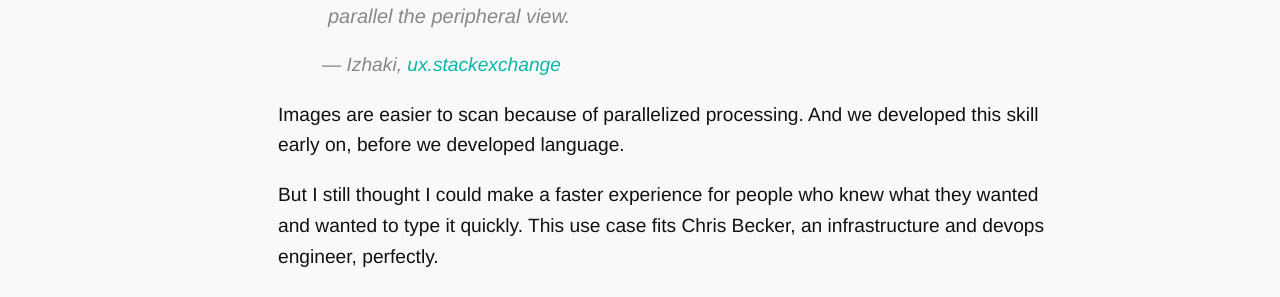
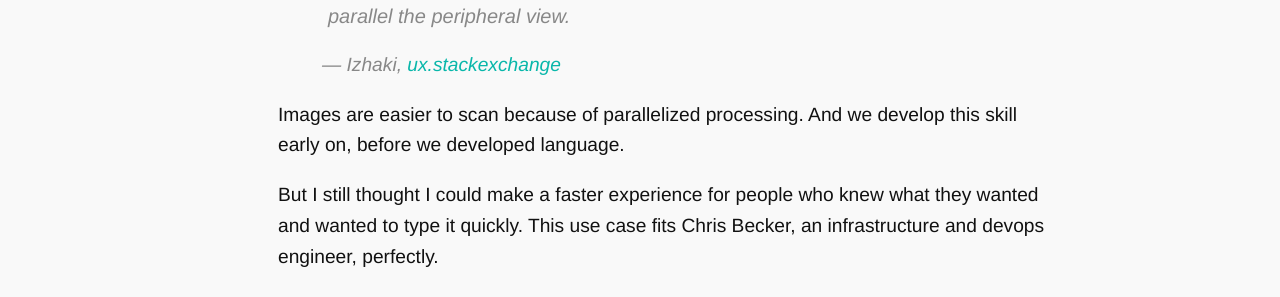
Before and after one commit to ReptarAzar/reptarazar.github.io, a Jekyll site: the page built from _posts/2015-01-11-ifttt.markdown, in a window 1280 px wide and 900 px high, scrolled down 1276 px. Shown: the part 156-453 px from the top of the window. Built offline with Jekyll 4.4.1, drawn with Linux system fonts in a browser that asks for light colours; nearby versions of some CDN libraries.

Commit message:
SO MANY REVISIONS

```diff
--- a/_posts/2015-01-11-ifttt.markdown
+++ b/_posts/2015-01-11-ifttt.markdown
@@ -85,7 +85,7 @@ categories:
         <p>— Izhaki, <a href="http://ux.stackexchange.com/questions/71767/which-gives-heavier-congitive-load-in-grid-on-phone-screen-grid-of-images-or-gr">ux.stackexchange</a></p>
     </blockquote>
 
-        <p>Images are easier to scan because of parallelized processing. And we developed this skill early on, before we developed language.</p>
+        <p>Images are easier to scan because of parallelized processing. And we develop this skill early on, before we developed language.</p>
 
         <p>But I still thought I could make a faster experience for people who knew what they wanted and wanted to type it quickly. This use case fits Chris Becker, an infrastructure and devops engineer, perfectly.</p>
 
```
